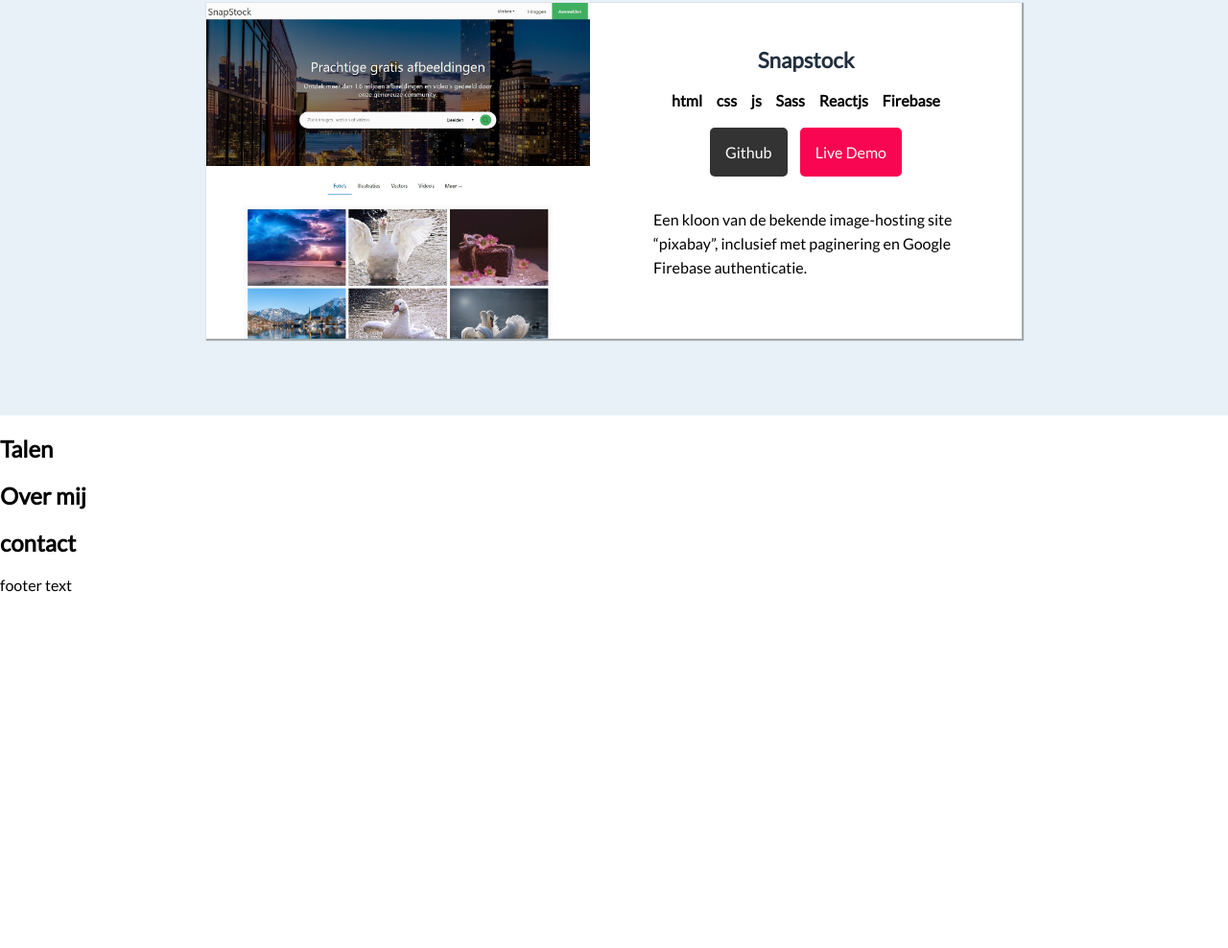
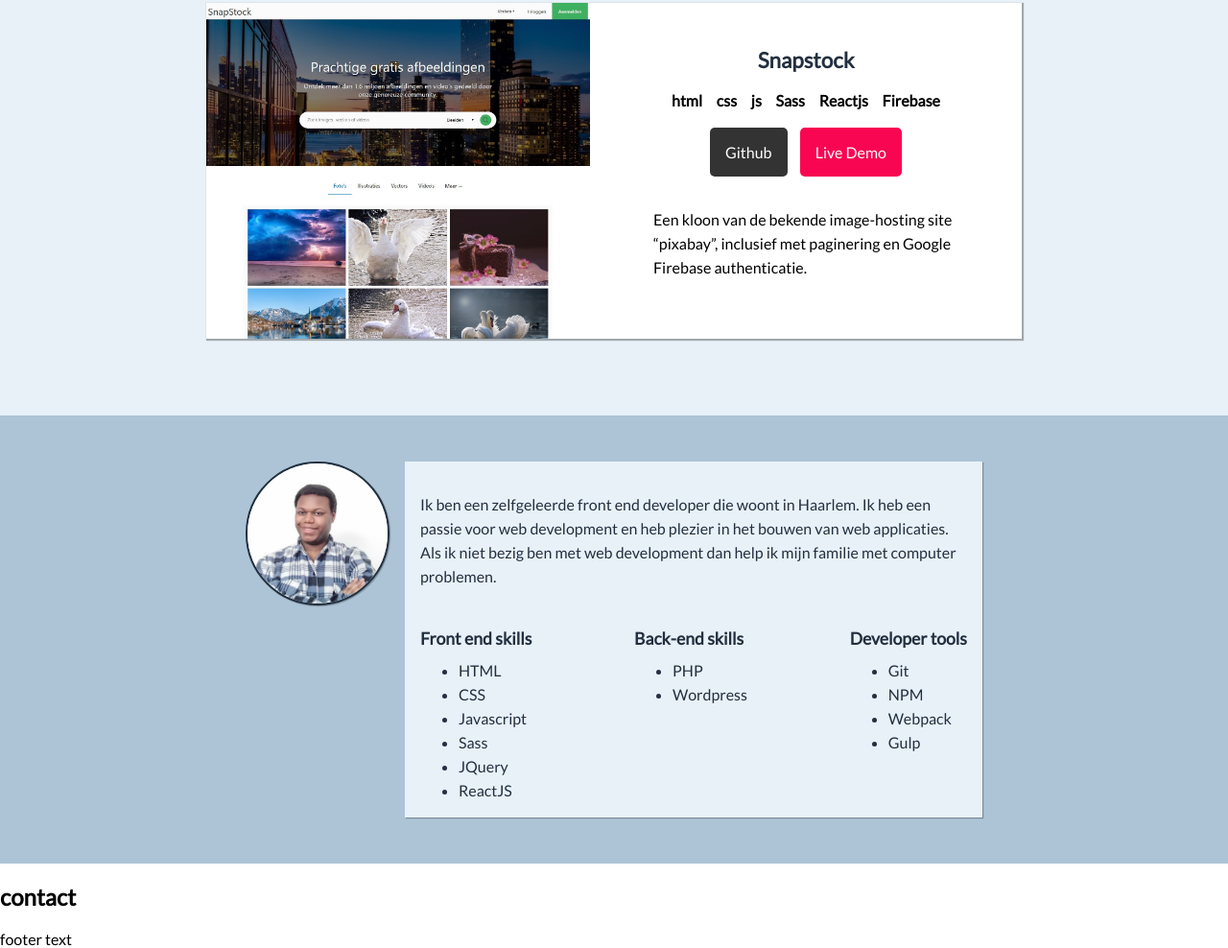
Before and after one commit to VinceRell/portfolio, a website built with webpack: page app/index.html in a window 1280 px wide. Shown: the part 1593-2581 px from the top of the page at 96% size. Before the commit the page ends 2212 px from the top, so only its background shows below. Built offline with nearby package versions, Linux system fonts and the light colour scheme; files whose address does not match are found by name.

Commit message:
finished about section

```diff
--- a/app/assets/scripts/main.js
+++ b/app/assets/scripts/main.js
@@ -7,3 +7,4 @@ import '../images/hero-bg.jpg';
 import '../images/project1.jpg';
 import '../images/project2.png';
 import '../images/project3.jpg';
+import '../images/profile.jpg';
--- a/app/assets/styles/base/_global.scss
+++ b/app/assets/styles/base/_global.scss
@@ -1,6 +1,6 @@
 $highlight: #F80652;
 $background: #E8F1F8;
-$elementColor: #ADC4D6;
+$background2: #ADC4D6;
 $subtitle: #222F3F;
 $title: #101C28;
 
--- a/app/assets/styles/main.scss
+++ b/app/assets/styles/main.scss
@@ -1,3 +1,4 @@
 @import './base/global';
 @import './modules/hero';
 @import './modules/projects';
+@import'./modules/about';
--- /dev/null
+++ b/app/assets/styles/modules/_about.scss
@@ -0,0 +1,82 @@
+.about {
+    background: $background2;
+    padding: 2rem 0;
+
+    &__content {
+        max-width: 800px;
+        margin: 0 auto;
+        padding: 1rem;
+    }
+
+    &__text-container {
+        display: flex;
+        flex-direction: column;
+    }
+
+    &__profile {
+        border: 2px solid $subtitle;
+        border-radius: 50%;
+        width: 120px;
+        height: 120px;
+        margin: 0 auto;
+        box-shadow: 1px 1px 1px rgba(0,0,0, 0.3);
+    }
+
+    &__text{
+        color: $subtitle;
+        line-height: 25px;
+        margin-top: 1rem;
+        padding: 1rem;
+        background: $background;
+        box-shadow: 1px 1px 1px rgba(0,0,0, 0.3);
+    }
+
+    &__skill-list {
+        display: flex;
+        flex-direction: column;
+    }
+
+    &__skill-item {
+        margin-top: 1rem;
+    }
+
+    &__skill-title {
+        margin: 0.5rem 0;
+        font-size: 1.1rem;
+        font-weight: 600;
+    }
+
+    &__skills {
+        margin: 0;
+    }
+
+}
+
+@media (min-width: 600px) {
+    .about {
+        &__profile {
+            width: 150px;
+            height: 150px;
+        }
+
+       &__skill-list {
+           flex-direction: row;
+           justify-content: space-between;
+       }
+    }
+}
+
+
+@media (min-width: 700px) {
+    .about {
+       &__text-container {
+           flex-direction: row;
+           align-items: flex-start;
+       }
+
+       &__text {
+           margin-top: 0;
+           margin-left: 1rem;
+       }
+    }
+}
--- a/app/index.html
+++ b/app/index.html
@@ -112,14 +112,53 @@
             </div>
         </section>
 
-        <!-- talen section -->
-        <section>
-            <h2>Talen</h2>
-        </section>
+        <!-- about section -->
+        <section class="about">
+            <article class="about__content">
+                <section class="about__text-container">
+                    <div>
+                        <img src="./images/profile.jpg" alt="profile picture" class="about__profile" />
+                    </div>
+                    <section class="about__text">
+                        <p>
+                            Ik ben een zelfgeleerde front end developer die woont in Haarlem.
+                            Ik heb een passie voor web development en heb plezier in het bouwen van web applicaties.
+                            Als ik niet bezig ben met web development dan help ik mijn familie met computer problemen.
+                        </p>
+                        <div class="about__skill-list">
+                            <div class="about__skill-item">
+                                <p class="about__skill-title">Front end skills </p>
+                                <ul class="about__skills">
+                                    <li>HTML</li>
+                                    <li>CSS</li>
+                                    <li>Javascript</li>
+                                    <li>Sass</li>
+                                    <li>JQuery</li>
+                                    <li>ReactJS</li>
+                                </ul>
+                            </div>
 
-        <!-- about section -->
-        <section>
-            <h2>Over mij</h2>
+                            <div class="about__skill-item">
+                                <p class="about__skill-title">Back-end skills</p>
+                                <ul class="about__skills">
+                                    <li>PHP</li>
+                                    <li>Wordpress</li>
+                                </ul>
+                            </div>
+
+                            <div class="about__skill-item">
+                                <p class="about__skill-title">Developer tools</p>
+                                <ul class="about__skills">
+                                    <li>Git</li>
+                                    <li>NPM</li>
+                                    <li>Webpack</li>
+                                    <li>Gulp</li>
+                                </ul>
+                            </div>
+                        </div>
+                    </section>
+                </section>
+            </article>
         </section>
 
         <!-- contact section -->
```
Also changed, not shown: app/assets/images/profile.jpg (added).
